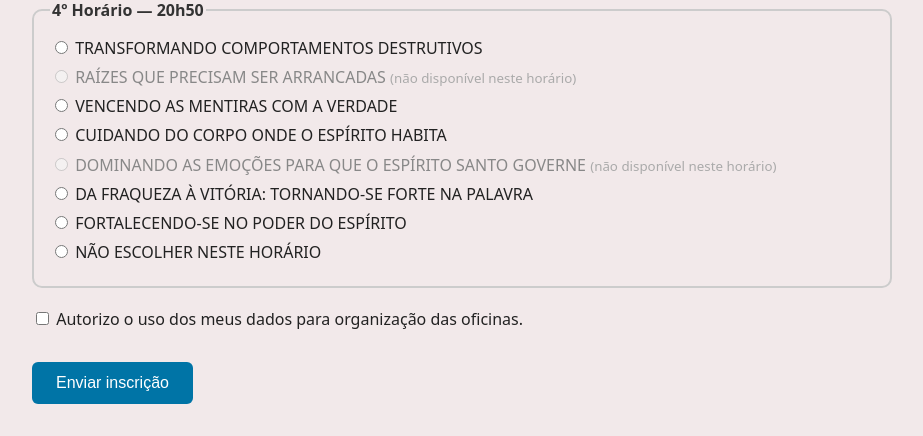
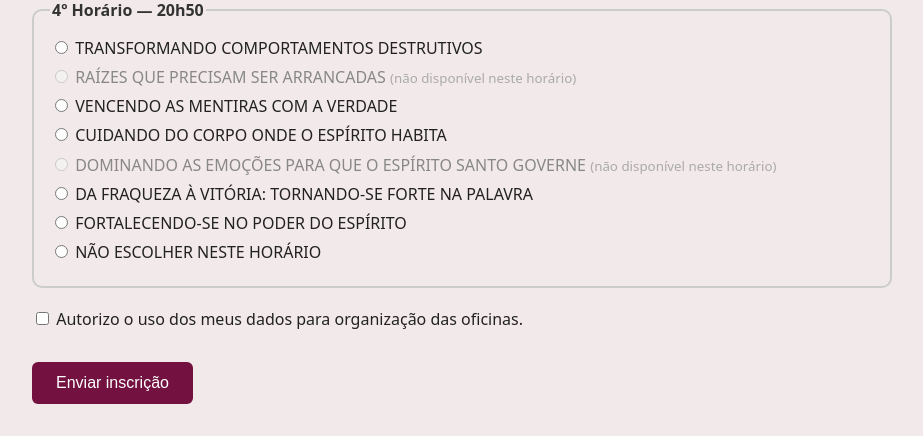
Before and after one commit to comercial-ediomare/oficinas-salgueiro, a Flask app: page / in a window 1280 px wide. Shown: the part 1377-1813 px from the top of the page, without its empty margins (178-1101 px from the left). Run offline with Flask 3, Linux system fonts and the light colour scheme; data comes from the database, SQL or seed files in the repository; data that the repository does not hold is empty.

Commit message:
Update index.html

```diff
--- a/templates/index.html
+++ b/templates/index.html
@@ -18,7 +18,7 @@
     .flash.error { background: #ffe0e0; color: #a00; border: 1px solid #f99; }
     .flash.message { background: #e0f8e0; color: #060; border: 1px solid #9c9; }
     input[type="text"], input[type="email"] { width: 98%; padding: .6em; border: 1px solid #bbb; border-radius: 6px; margin-top: .25em; }
-    button { background: #0074a6; color: #fff; border: none; padding: .75em 1.5em; border-radius: 6px; font-size: 1rem; cursor: pointer; margin-top: 1rem; }
+    button { background: #731240; color: #fff; border: none; padding: .75em 1.5em; border-radius: 6px; font-size: 1rem; cursor: pointer; margin-top: 1rem; }
     button:hover { background: #005c83; }
     small.muted { color: #666; }
   </style>
```
